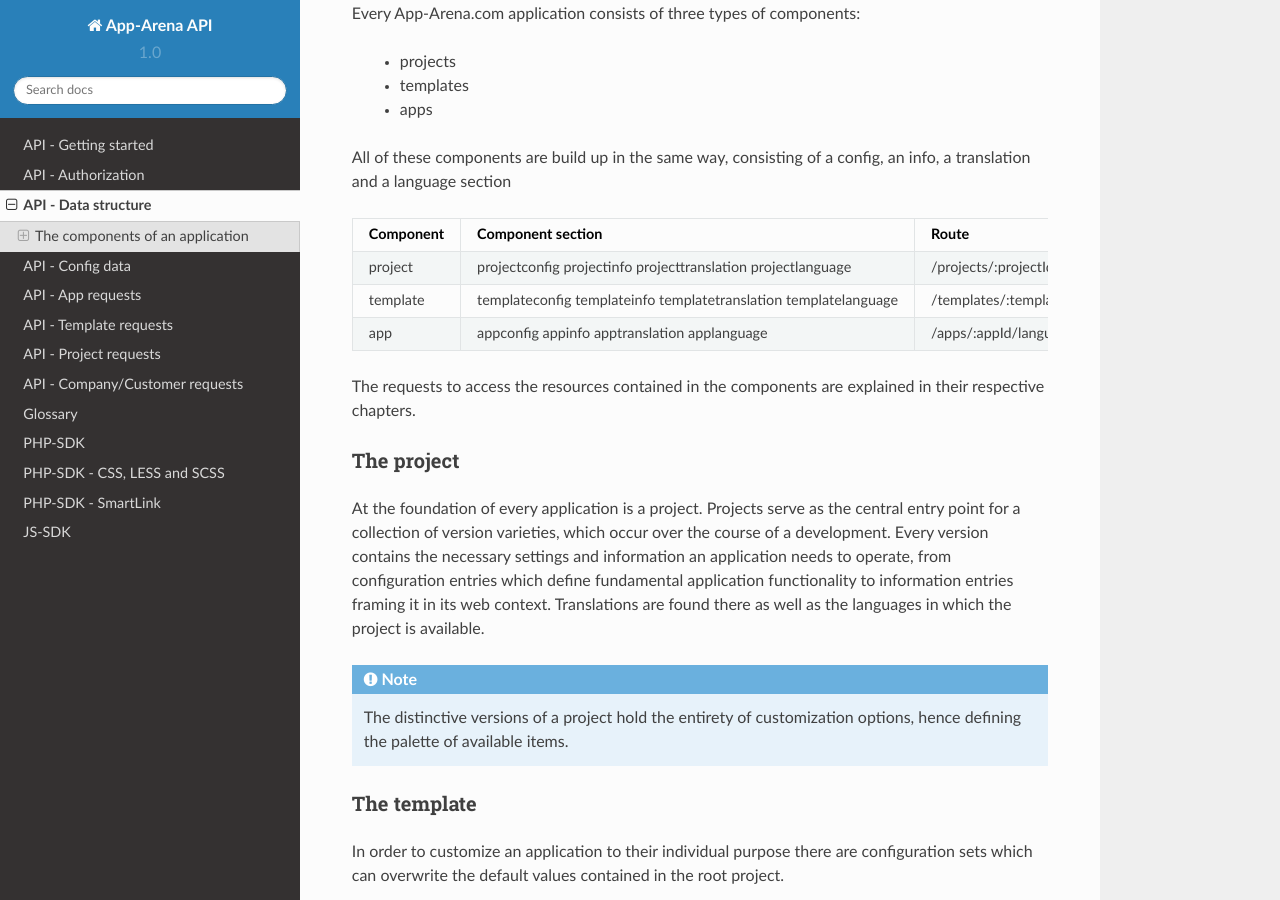
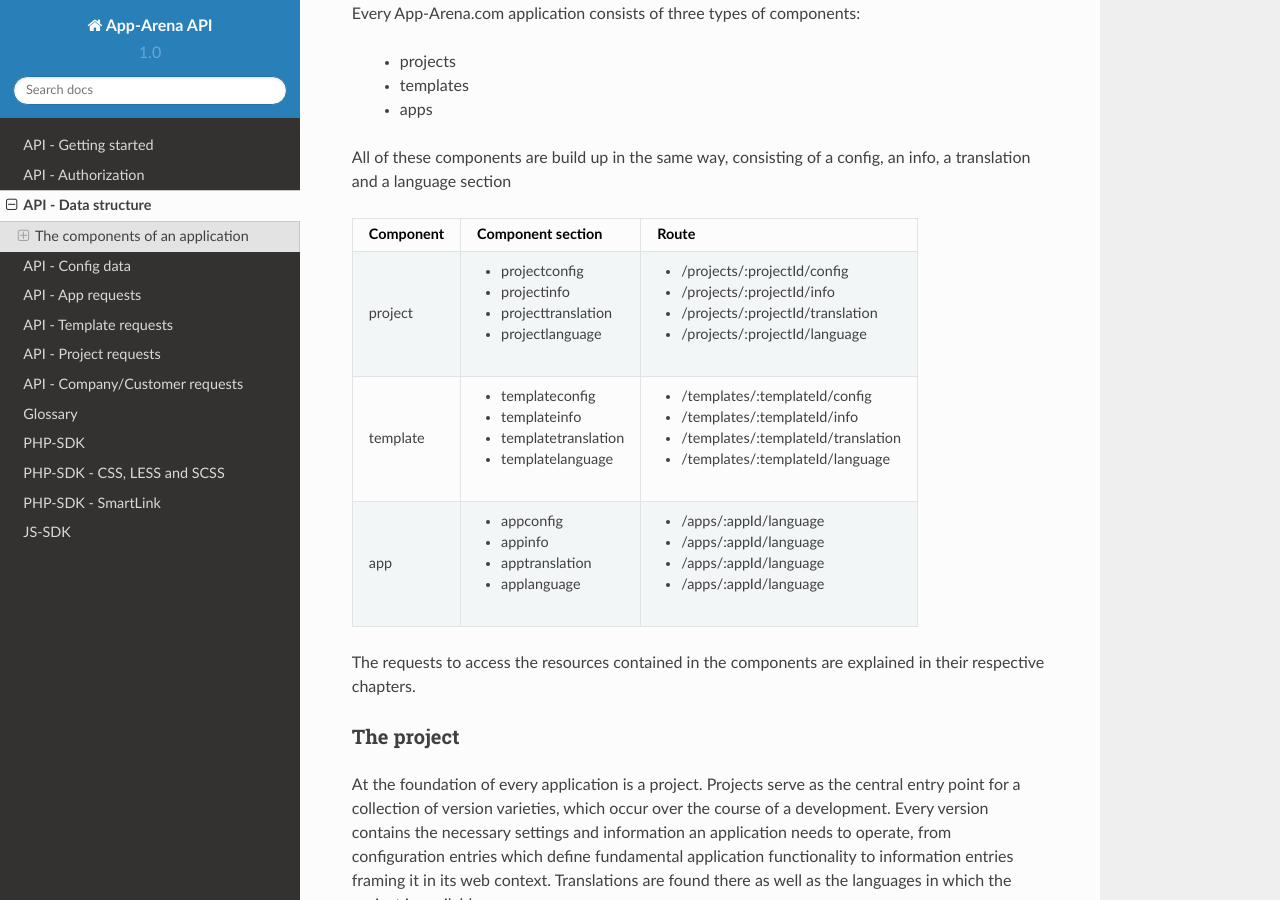
Before and after one commit to apparena/docs, a Sphinx documentation site: the page built from docs/api/040-structure.rst, in a window 1280 px wide and 900 px high, scrolled down 358 px. Built offline with Sphinx 7.4.7 and the Read the Docs theme 2.0.0, drawn with Linux system fonts in a browser that asks for light colours.

```diff
--- a/docs/api/040-structure.rst
+++ b/docs/api/040-structure.rst
@@ -17,24 +17,24 @@ Every App-Arena.com application consists of three types of components:
 
 All of these components are build up in the same way, consisting of a config, an info, a translation and a language section
 
-+------------+------------------------------+-----------------------------------+
-| Component  | Component section            | Route                             |
-+============+==============================+===================================+
-| project    | projectconfig                | /projects/:projectId/config       |
-|            | projectinfo                  | /projects/:projectId/info         |
-|            | projecttranslation           | /projects/:projectId/translation  |
-|            | projectlanguage              | /projects/:projectId/language     |
-+------------+------------------------------+-----------------------------------+
-| template   | templateconfig               | /templates/:templateId/config     |
-|            | templateinfo                 | /templates/:templateId/info       |
-|            | templatetranslation          | /templates/:templateId/translation|
-|            | templatelanguage             | /templates/:templateId/language   |
-+------------+------------------------------+-----------------------------------+
-| app        | appconfig                    | /apps/:appId/language             |
-|            | appinfo                      | /apps/:appId/language             |
-|            | apptranslation               | /apps/:appId/language             |
-|            | applanguage                  | /apps/:appId/language             |
-+------------+------------------------------+-----------------------------------+
++------------+------------------------------+-------------------------------------+
+| Component  | Component section            | Route                               |
++============+==============================+=====================================+
+| project    | - projectconfig              | - /projects/:projectId/config       |
+|            | - projectinfo                | - /projects/:projectId/info         |
+|            | - projecttranslation         | - /projects/:projectId/translation  |
+|            | - projectlanguage            | - /projects/:projectId/language     |
++------------+------------------------------+-------------------------------------+
+| template   | - templateconfig             | - /templates/:templateId/config     |
+|            | - templateinfo               | - /templates/:templateId/info       |
+|            | - templatetranslation        | - /templates/:templateId/translation|
+|            | - templatelanguage           | - /templates/:templateId/language   |
++------------+------------------------------+-------------------------------------+
+| app        | - appconfig                  | - /apps/:appId/language             |
+|            | - appinfo                    | - /apps/:appId/language             |
+|            | - apptranslation             | - /apps/:appId/language             |
+|            | - applanguage                | - /apps/:appId/language             |
++------------+------------------------------+-------------------------------------+
 
 The requests to access the resources contained in the components are explained in their respective chapters.
 
```
